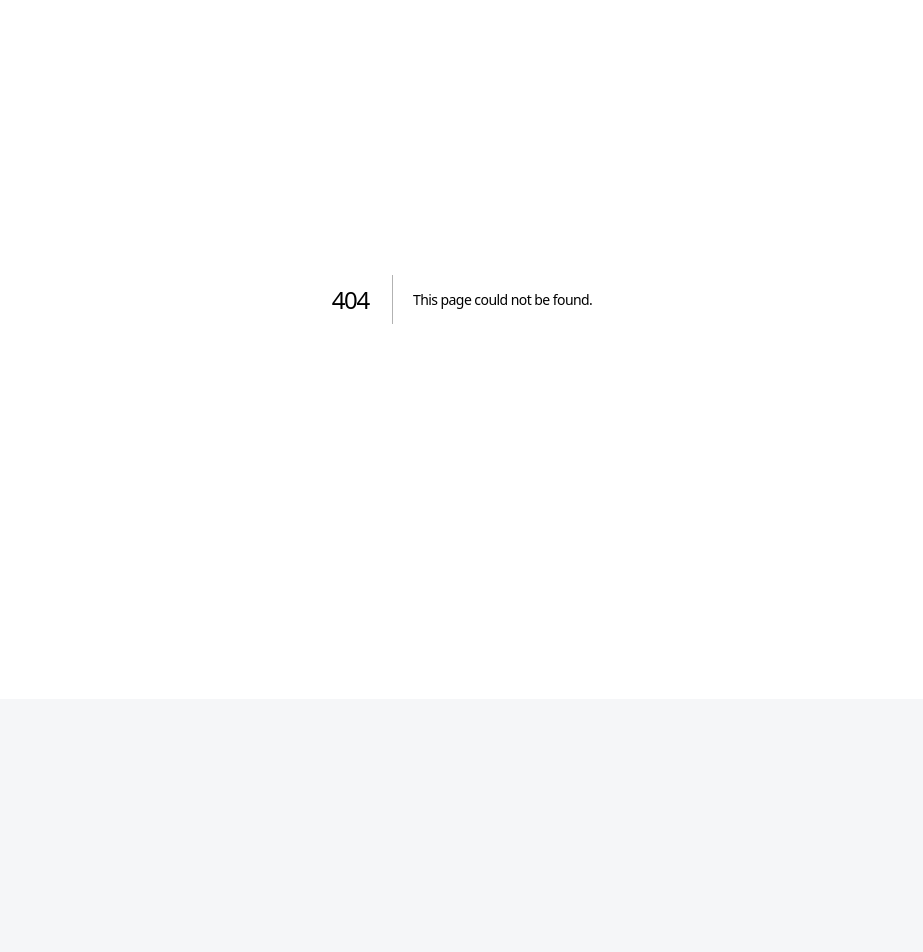
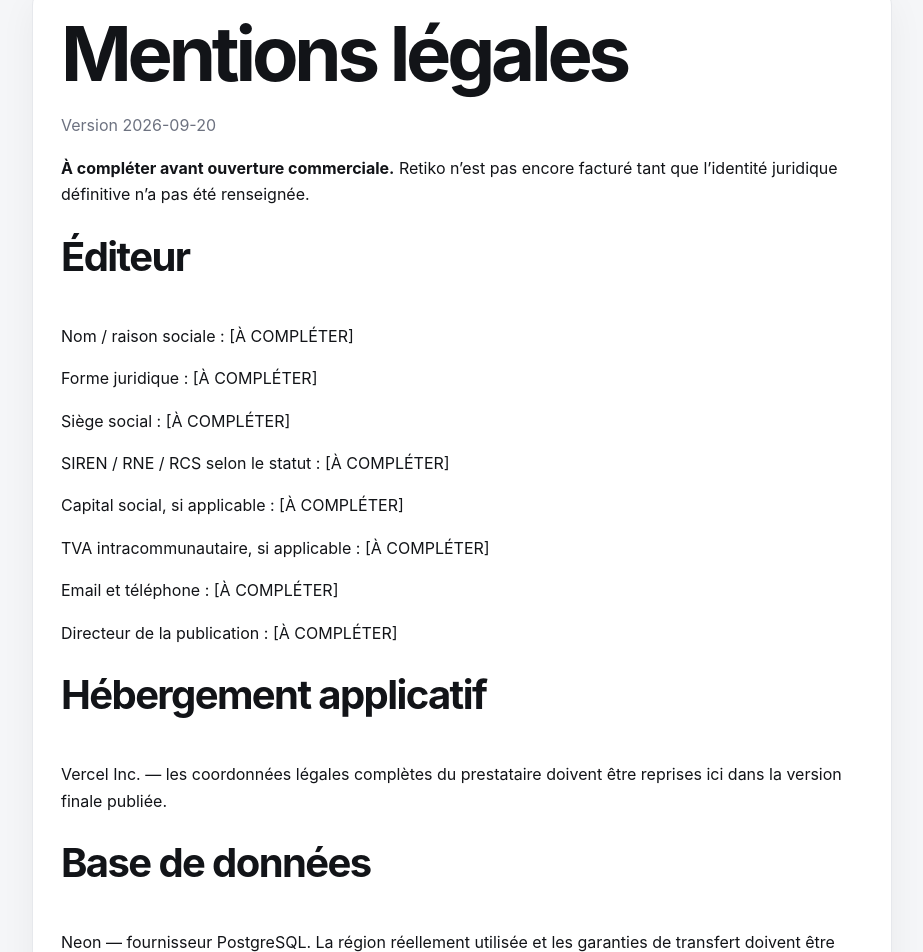
Before and after one commit to yassineimpe-bit/Fidgo, a Next.js app: page /legal/mentions-legales in a window 1280 px wide. Before the commit this address had no page. Shown: the part 101-1053 px from the top of the page, without its empty margins (178-1101 px from the left). Before the commit the page ends 800 px from the top, so only its background shows below. Built offline with nearby package versions, Linux system fonts and the light colour scheme.

Commit message:
feat(legal): publish legal notice placeholder

```diff
--- /dev/null
+++ b/app/legal/mentions-legales/page.tsx
@@ -0,0 +1,34 @@
+import { LegalPage } from "@/components/legal-page";
+import { LEGAL_VERSION } from "@/lib/legal";
+
+export const metadata = { title: "Mentions légales" };
+
+export default function LegalNoticePage() {
+  return (
+    <LegalPage title="Mentions légales" version={LEGAL_VERSION}>
+      <p><strong>À compléter avant ouverture commerciale.</strong> Retiko n’est pas encore facturé tant que l’identité juridique définitive n’a pas été renseignée.</p>
+
+      <h2>Éditeur</h2>
+      <p>Nom / raison sociale : [À COMPLÉTER]</p>
+      <p>Forme juridique : [À COMPLÉTER]</p>
+      <p>Siège social : [À COMPLÉTER]</p>
+      <p>SIREN / RNE / RCS selon le statut : [À COMPLÉTER]</p>
+      <p>Capital social, si applicable : [À COMPLÉTER]</p>
+      <p>TVA intracommunautaire, si applicable : [À COMPLÉTER]</p>
+      <p>Email et téléphone : [À COMPLÉTER]</p>
+      <p>Directeur de la publication : [À COMPLÉTER]</p>
+
+      <h2>Hébergement applicatif</h2>
+      <p>Vercel Inc. — les coordonnées légales complètes du prestataire doivent être reprises ici dans la version finale publiée.</p>
+
+      <h2>Base de données</h2>
+      <p>Neon — fournisseur PostgreSQL. La région réellement utilisée et les garanties de transfert doivent être documentées avant lancement.</p>
+
+      <h2>Propriété intellectuelle</h2>
+      <p>Sauf mention contraire, les marques, éléments graphiques, textes, logiciels et contenus propres à Retiko sont protégés par les règles de propriété intellectuelle applicables. Les marques et contenus fournis par les commerces restent la propriété de leurs titulaires.</p>
+
+      <h2>Données personnelles</h2>
+      <p>Les informations relatives aux traitements de données sont disponibles dans la Politique de confidentialité.</p>
+    </LegalPage>
+  );
+}
```
